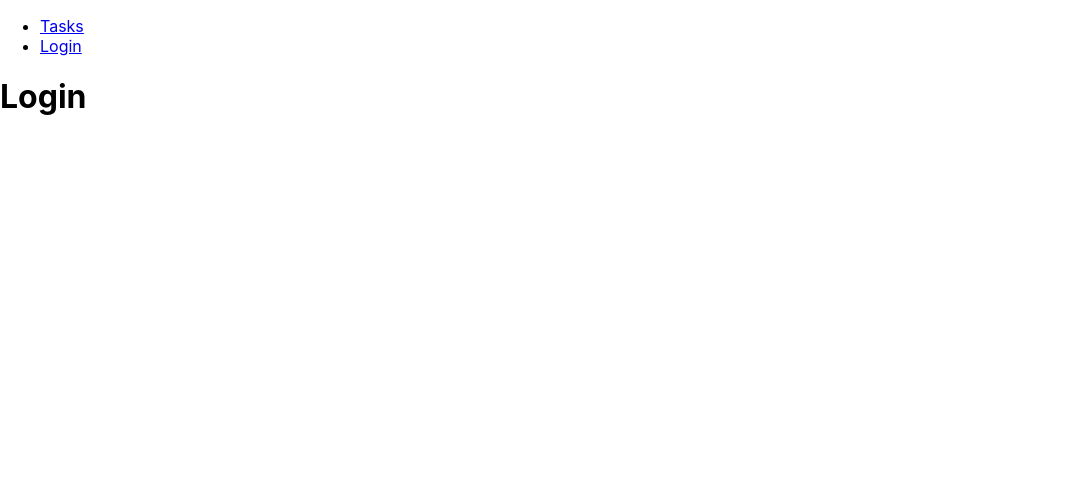
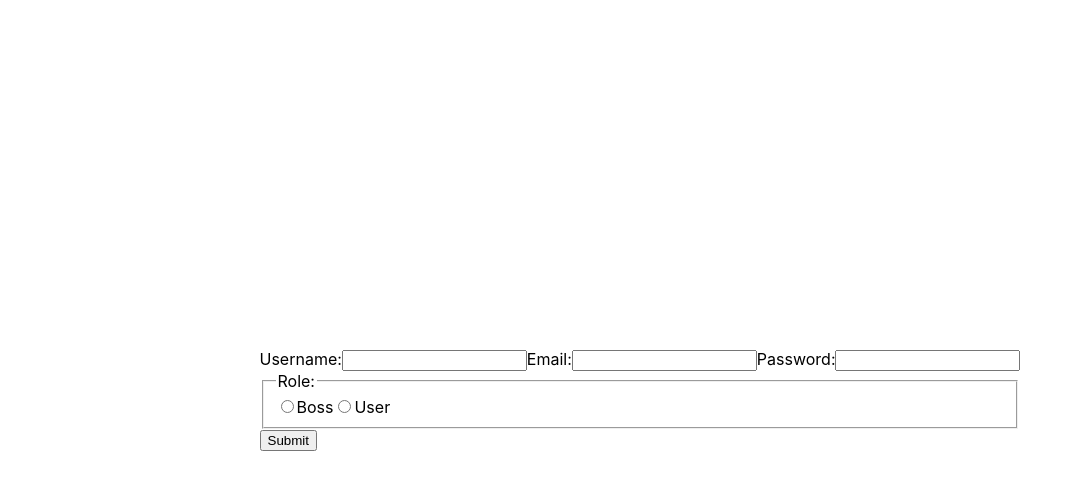
Before and after one commit to Dmutre/task-manager, a React (Create React App) app in the folder frontend/: page /login in a window 1280 px wide. Shown: the top 490 px of the page, without its empty margins (0-1081 px from the left). Built offline with nearby package versions, Linux system fonts and the light colour scheme; the HTML template or start-up script is replaced by a standard one.

Commit message:
onClick navigation + basic login form

```diff
--- a/frontend/package.json
+++ b/frontend/package.json
@@ -10,6 +10,7 @@
     "@types/node": "^16.18.97",
     "@types/react": "^18.3.3",
     "@types/react-dom": "^18.3.0",
+    "axios": "^1.7.2",
     "react": "^18.3.1",
     "react-dom": "^18.3.1",
     "react-router-dom": "^6.23.1",
--- a/frontend/src/App.tsx
+++ b/frontend/src/App.tsx
@@ -1,28 +1,15 @@
 import React from "react";
-import { BrowserRouter as Router, Routes, Route, Link } from "react-router-dom";
+import { BrowserRouter as Router, Routes, Route } from "react-router-dom";
 import { Login } from "./pages/login";
 import { Tasks } from "./pages/tasks";
 
 function App() {
   return (
     <Router>
-      <div>
-        <nav>
-          <ul>
-            <li>
-              <Link to="/">Tasks</Link>
-            </li>
-            <li>
-              <Link to="/login">Login</Link>
-            </li>
-          </ul>
-        </nav>
-
-        <Routes>
-          <Route path="/login" element={<Login />} />
-          <Route path="/" element={<Tasks />} />
-        </Routes>
-      </div>
+      <Routes>
+        <Route path="/login" element={<Login />} />
+        <Route path="/" element={<Tasks />} />
+      </Routes>
     </Router>
   );
 }
--- /dev/null
+++ b/frontend/src/constants.ts
@@ -0,0 +1 @@
+export const SERVER_URL = "http://91.219.61.93:3000";
--- a/frontend/src/pages/login.tsx
+++ b/frontend/src/pages/login.tsx
@@ -1,7 +1,60 @@
+import { useNavigate } from "react-router";
+import axios from "axios";
+import { SERVER_URL } from "../constants";
+import { response } from "express";
+
 export const Login: React.FC = () => {
+  const navigate = useNavigate();
+  const handleSubmit = (event: React.FormEvent<HTMLFormElement>) => {
+    event.preventDefault();
+    const formData = new FormData(event.currentTarget);
+    const username = formData.get("username") as string;
+    const email = formData.get("email") as string;
+    const password = formData.get("password") as string;
+    const role = formData.get("role") as string;
+    console.log({ username, email, password, role });
+    axios
+      .post(`${SERVER_URL}/auth/signup`, {
+        username,
+        email,
+        password,
+        role,
+      })
+      .then((response) => {
+        console.log(response);
+      });
+  };
   return (
-    <div>
-      <h1>Login</h1>
+    <div
+      style={{
+        display: "flex",
+        justifyContent: "center",
+        alignItems: "center",
+        height: "100vh",
+      }}
+    >
+      <form onSubmit={(e) => handleSubmit(e)}>
+        <label>
+          Username:
+          <input type="text" name="username" />
+        </label>
+        <label>
+          Email:
+          <input type="text" name="email" />
+        </label>
+        <label>
+          Password:
+          <input type="password" name="password" />
+        </label>
+        <fieldset>
+          <legend>Role:</legend>
+          <input type="radio" name="role" value="boss" />
+          <label>Boss</label>
+          <input type="radio" name="role" value="user" />
+          <label>User</label>
+        </fieldset>
+        <button type="submit">Submit</button>
+      </form>
     </div>
   );
 };
--- a/frontend/src/pages/tasks.tsx
+++ b/frontend/src/pages/tasks.tsx
@@ -1,6 +1,18 @@
+import { useNavigate } from "react-router";
+
 export const Tasks: React.FC = () => {
+  const navigate = useNavigate();
   return (
     <div>
+      <header
+        style={{
+          display: "flex",
+          flexDirection: "row",
+          justifyContent: "flex-end",
+        }}
+      >
+        <button onClick={() => navigate("/login")}>Logout</button>
+      </header>
       <h1>Tasks</h1>
     </div>
   );
```
Also changed, not shown: 1 other file (tests, documents, lock files or other folders).
